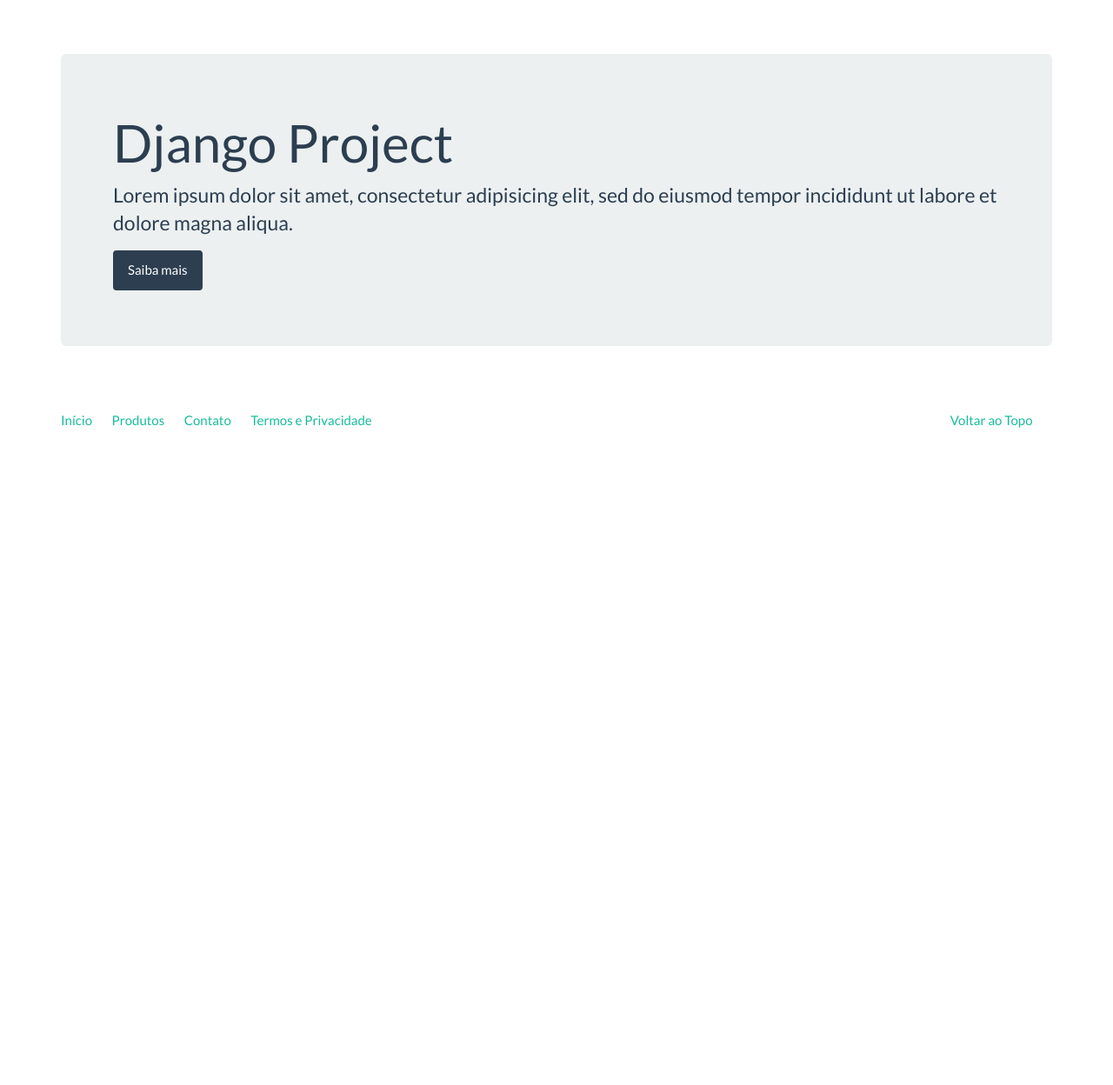
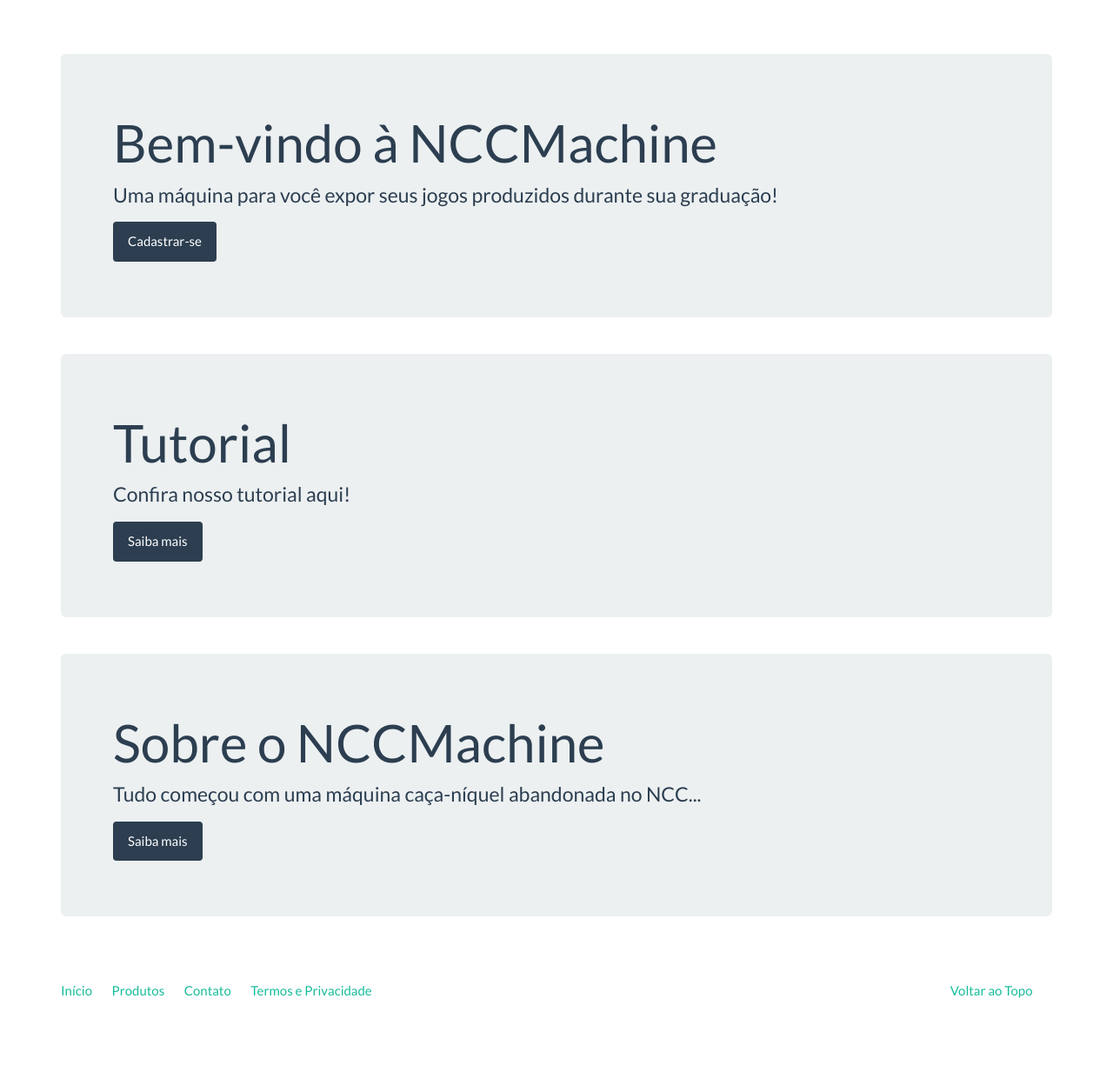
Before and after one commit to cassiandrei/portalnccmachine, a Django app: template core/templates/index.html in a window 1280 px wide. Shown: the part 60-1308 px from the top of the page at 87% size. Before the commit the page ends 552 px from the top, so only its background shows below. Run offline with Django 3.2, Linux system fonts and the light colour scheme; the template is opened without the code that fills it, so the values that code supplies are empty; some libraries are stand-ins or nearby versions.

Commit message:
download game

```diff
--- a/accounts/templates/accounts/conta.html
+++ b/accounts/templates/accounts/conta.html
@@ -7,7 +7,7 @@
 {% block accounts_container %}
     <h2>Minha Conta</h2>
 
-    Info:<br><br>
+{#    Info:<br><br>#}
     Nome: {{ user }}<br>
     Email: {{ user.email }}<br>
     Data da entrada: {{ user.date_joined }}<br>
@@ -17,7 +17,8 @@
         Autores: {{ i.autores }}<br>
         Versão: {{ i.versao }}<br>
         Descrição: {{  i.descricao }}<br>
-        <a href="{% url 'game:remove' i.id %}"><button>Remover</button></a>
+        <a href="{% url 'game:remove' i.id %}"><button>Download</button></a>
+        <a href="{{ i.arquivo.url }}"><button>Remover</button></a>
         <br><br>
     {% endfor %}
 
--- a/accounts/views.py
+++ b/accounts/views.py
@@ -1,5 +1,5 @@
 # coding=utf-8
-
+from django.contrib.auth.decorators import login_required
 from django.shortcuts import render
 from django.views.generic import (
     CreateView, TemplateView, UpdateView, FormView
@@ -13,6 +13,7 @@ from django.contrib import messages
 from .models import User
 from game.models import Game
 from .forms import UserAdminCreationForm
+
 
 def register(request):
     form = UserAdminCreationForm()
@@ -62,6 +63,7 @@ update_user = UpdateUserView.as_view()
 update_password = UpdatePasswordView.as_view()
 
 
+@login_required
 def index(request):
     user = User.objects.get(username=request.user)
     games = Game.objects.filter(user=user)
--- a/core/templates/base.html
+++ b/core/templates/base.html
@@ -22,11 +22,11 @@
             </button>
         </div>
         <div class="navbar-collapse collapse" id="navbar-main">
-            <ul class="nav navbar-nav navbar-left">
-                {% if user.is_authenticated %}
-                    <li><a href="{% url 'game:index' %}">Meus jogos</a></li>
-                {% endif %}
-            </ul>
+{#            <ul class="nav navbar-nav navbar-left">#}
+{#                {% if user.is_authenticated %}#}
+{#                    <li><a href="{% url 'game:index' %}">Meus jogos</a></li>#}
+{#                {% endif %}#}
+{#            </ul>#}
             <ul class="nav navbar-nav navbar-right">
                 {% if user.is_authenticated %}
                     <li><a href="{% url 'accounts:index' %}">Conta</a></li>
--- a/core/templates/index.html
+++ b/core/templates/index.html
@@ -1,9 +1,23 @@
 {% extends "base.html" %}
 
 {% block container %}
-<div class="jumbotron page-header">
-  <h1>Django Project</h1>
-  <p>Lorem ipsum dolor sit amet, consectetur adipisicing elit, sed do eiusmod tempor incididunt ut labore et dolore magna aliqua.</p>
-  <p><a class="btn btn-primary">Saiba mais</a></p>
-</div>
+    <div class="jumbotron page-header">
+        <h1>Bem-vindo à NCCMachine</h1>
+        <p>Uma máquina para você expor seus jogos produzidos durante sua graduação!</p>
+        {% if user.is_authenticated %}
+            <p><a class="btn btn-primary" href="{% url 'game:add' %}">Adicionar Jogo</a></p>
+        {% else %}
+            <p><a class="btn btn-primary" href="{% url 'accounts:register' %}">Cadastrar-se</a></p>
+        {% endif %}
+    </div>
+    <div class="jumbotron page-header">
+        <h1>Tutorial</h1>
+        <p>Confira nosso tutorial aqui!</p>
+        <p><a class="btn btn-primary" href="{% url 'tutorial' %}">Saiba mais</a></p>
+    </div>
+    <div class="jumbotron page-header">
+        <h1>Sobre o NCCMachine</h1>
+        <p>Tudo começou com uma máquina caça-níquel abandonada no NCC...</p>
+        <p><a class="btn btn-primary" href="{% url 'sobre' %}">Saiba mais</a></p>
+    </div>
 {% endblock %}
--- a/game/templates/game/index.html
+++ /dev/null
@@ -1,5 +0,0 @@
-{% extends 'base.html' %}
-{% block title %}Meus Jogos{% endblock %}
-{% block container %}
-    teste
-{% endblock %}
--- a/game/urls.py
+++ b/game/urls.py
@@ -7,7 +7,6 @@ from . import views
 
 app_name = 'game'
 urlpatterns = [
-    url(r'^$', views.index, name='index'),
     url(r'^adicionar$', views.gameregister, name='add'),
     url(r'^lista/$', views.lista_jogos, name='lista_jogos'),
     path('remove/<int:id>/', views.remove, name='remove'),
```
Also changed, not shown: game/views.py (+9 -3 lines), 1 other file.
